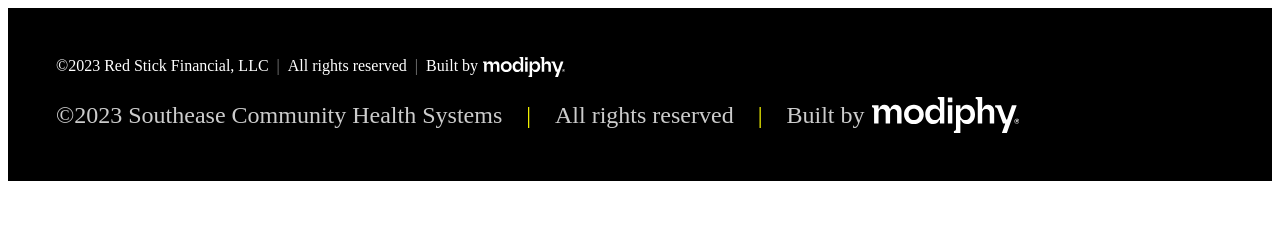
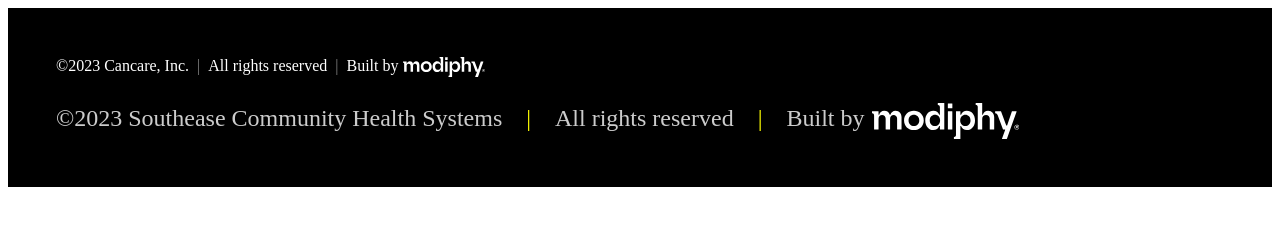
Before and after one commit to modiphy/copyright, a website: page index.html in a window 1280 px wide. Drawn offline with Linux system fonts and the light colour scheme.

Commit message:
prod build

```diff
--- a/index.html
+++ b/index.html
@@ -4,23 +4,23 @@
     </div>
   </div>
   <div style="font-size: 1.5rem; line-height: 1.1;">
-    <div id="modiphy-copyright-2" style="margin-top:20px;">
+    <div id="modiphy-copyright-custom" style="margin-top:20px;">
     </div>
   </div>
 </div>
 
-<script src="./dist/index.js"></script>
+<!-- <script src="./dist/index.js"></script> -->
+<script src="https://cdn.jsdelivr.net/gh/modiphy/copyright/dist/index.js"></script>
 <script>
  addCopyright('#modiphy-copyright',{
-  companyName: 'Red Stick Financial, LLC'
+  companyName: 'Cancare, Inc.'
  })
-
- addCopyright('#modiphy-copyright-2',{
+ addCopyright('#modiphy-copyright-custom',{
   companyName: 'Southease Community Health Systems',
   color: '#ccc', // inherit
   logoColor: '#fff', // currentColor
   logoHeight: '1.5em', // 1.25em
-  logoMargin: '0.02em 0 0 0.3em', // '0.02 0 0 0.3em',
+  logoMargin: '0.25em 0 0 0.3em', // '0.02em 0 0 0.3em',
   pipeColor: '#ff0', // inherit
   pipeOpacity: 1, // 0.5
   pipeMargin: '0 1em', // 0 0.5em
```
